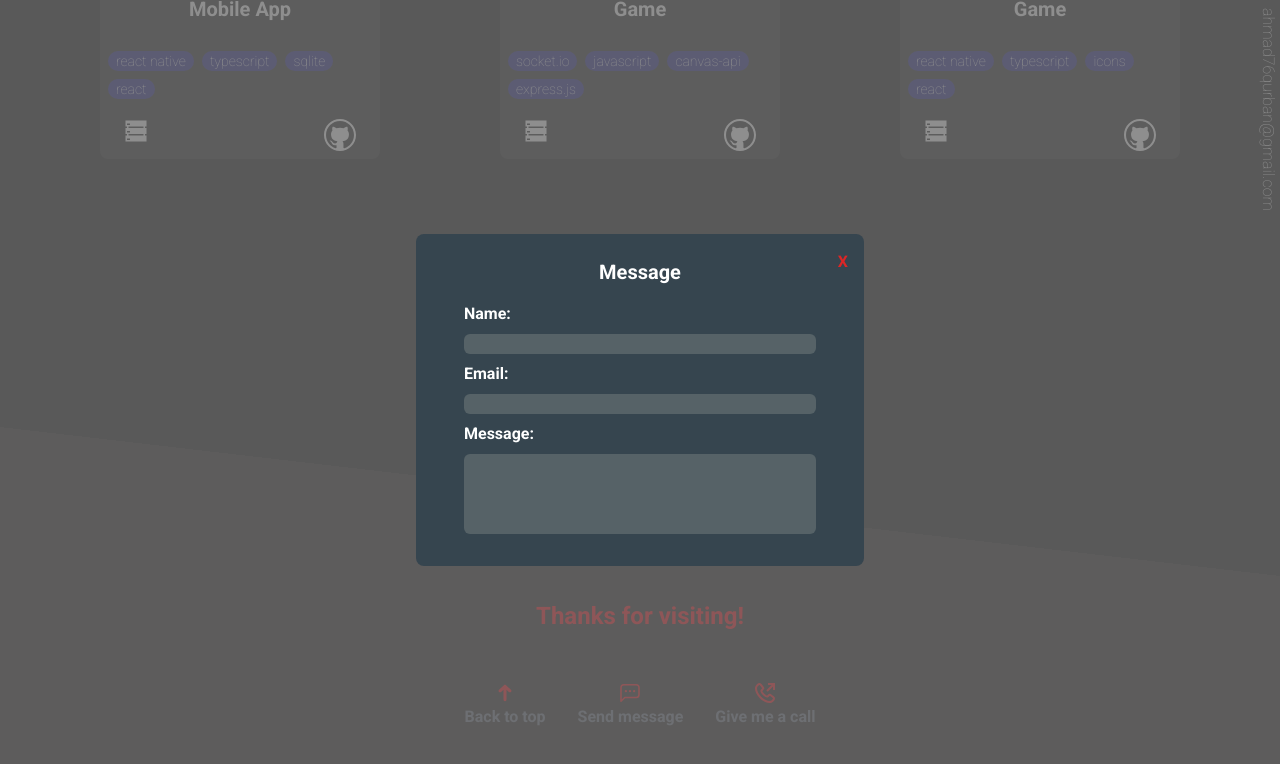
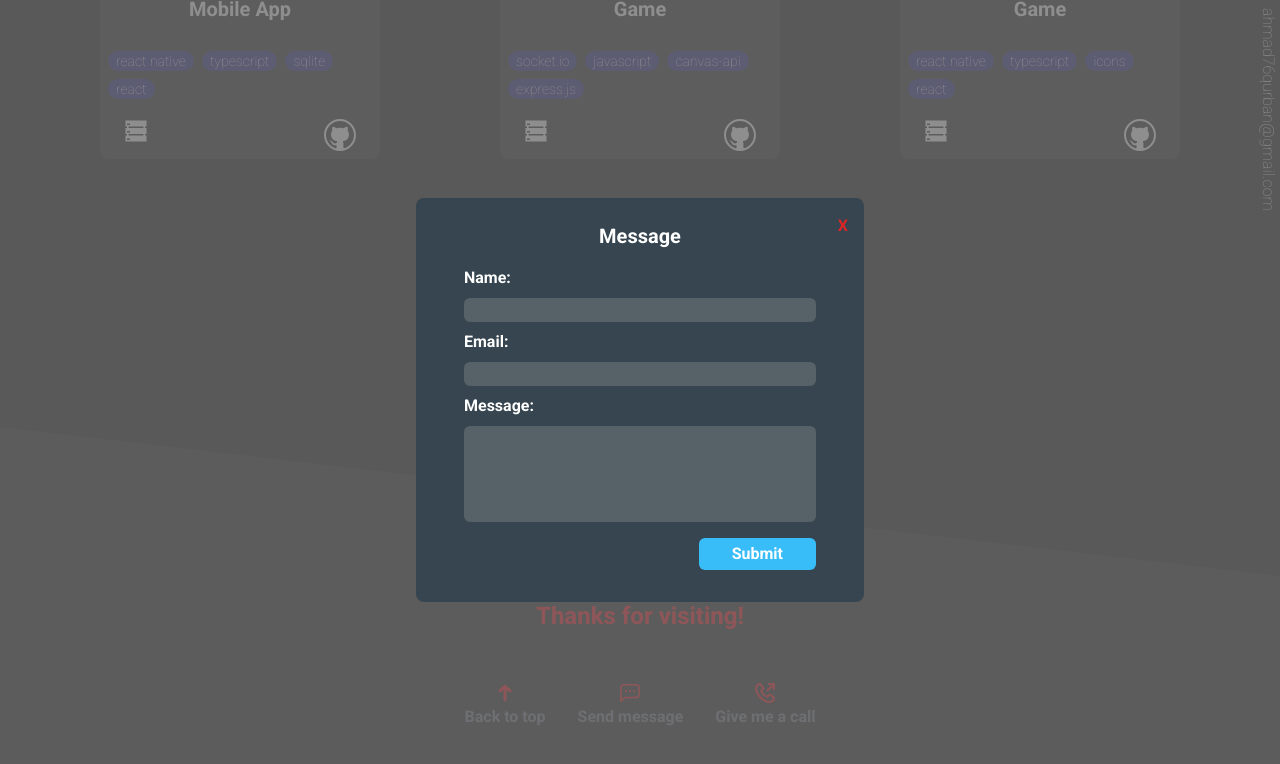
Before and after one commit to qur786/portfolio, a React (Vite) app: page / in a window 1280 px wide. Both pictures are taken after a click on the button "Send message". Shown: the part 4697-5461 px from the top of the page. Built offline with nearby package versions, Linux system fonts and the light colour scheme.

Commit message:
feat: add submit button in form

```diff
--- a/src/components/MessageForm/index.tsx
+++ b/src/components/MessageForm/index.tsx
@@ -11,7 +11,8 @@ export function MessageForm(): JSX.Element {
           id="name"
           name="name"
           autoComplete="name"
-          className="bg-[#616C6F] text-sm font-[500] opacity-75 focus:outline-none rounded-md px-2"
+          required
+          className="bg-[#616C6F] text-mdfont-[500] opacity-75 focus:outline-none rounded-md px-2"
         />
         <label htmlFor="email" className="font-bold">
           Email:
@@ -21,7 +22,8 @@ export function MessageForm(): JSX.Element {
           id="email"
           name="email"
           autoComplete="email"
-          className="bg-[#616C6F] text-sm font-[500] opacity-75 focus:outline-none rounded-md px-2"
+          required
+          className="bg-[#616C6F] text-md font-[500] opacity-75 focus:outline-none rounded-md px-2"
         />
         <label htmlFor="message" className="font-bold">
           Message:
@@ -30,9 +32,17 @@ export function MessageForm(): JSX.Element {
           id="message"
           name="message"
           rows={4}
+          minLength={10}
           maxLength={500}
-          className="bg-[#616C6F] text-sm font-[500] opacity-75 focus:outline-none rounded-md px-2 resize-none"
+          required
+          className="bg-[#616C6F] text-mdfont-[500] opacity-75 focus:outline-none rounded-md px-2 resize-none"
         />
+        <button
+          type="submit"
+          className="py-1 self-end mt-2 font-bold transition-[transform, letter-spacing] duration-300 hover:tracking-wider hover:scale-105 rounded-md bg-sky-400 w-1/3"
+        >
+          Submit
+        </button>
       </form>
     </div>
   );
```
